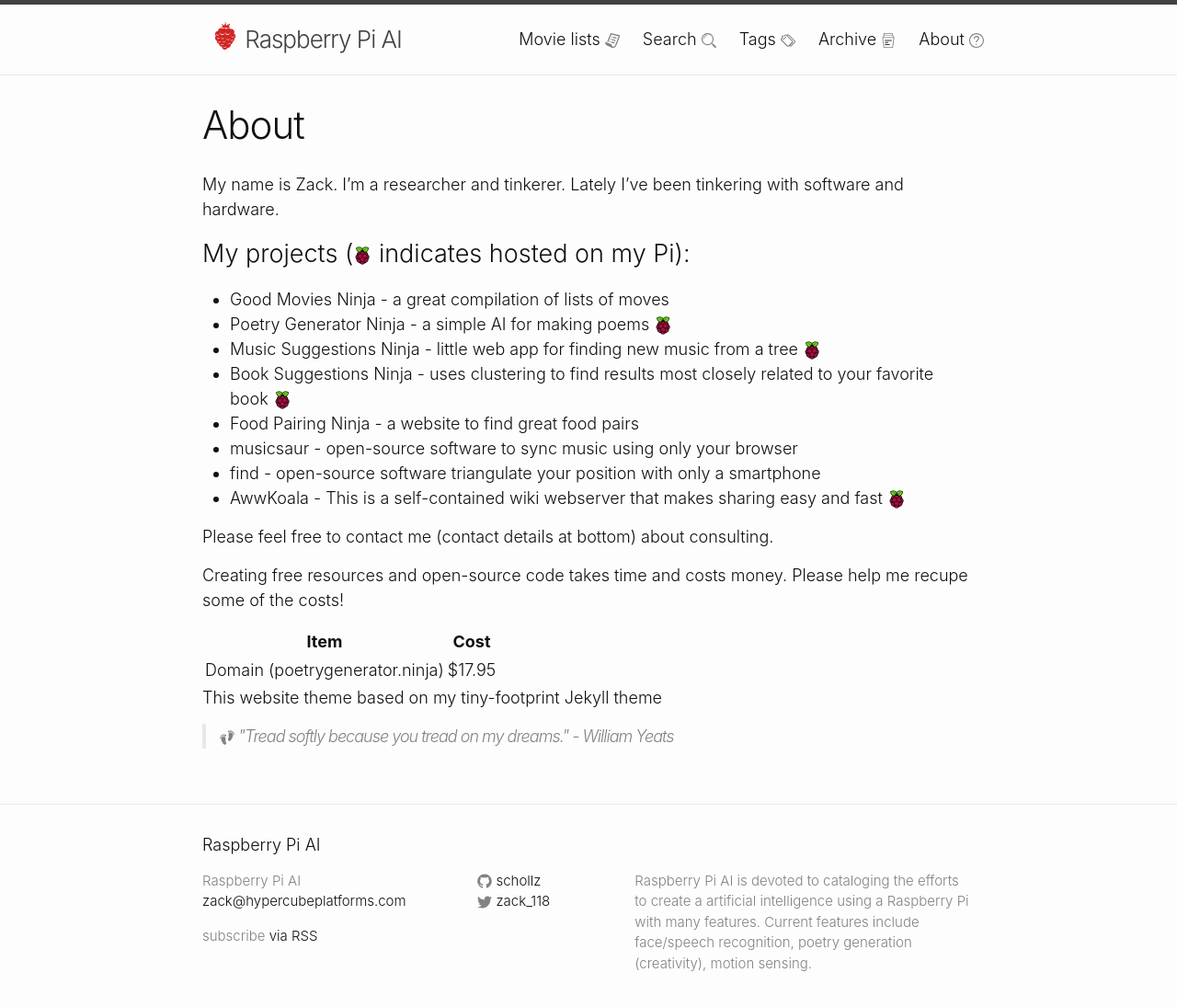
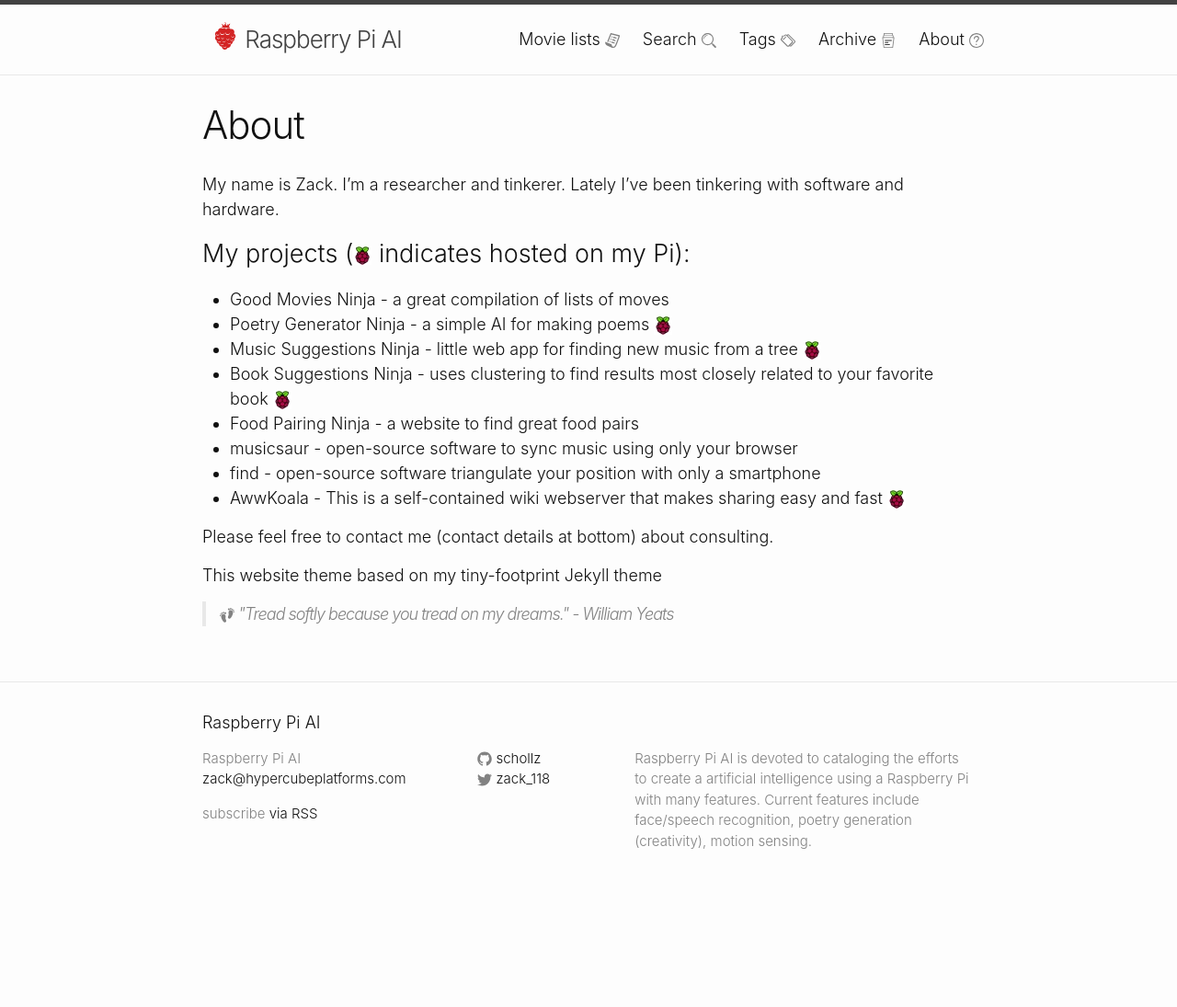
Before and after one commit to schollz/rpiai.com.old, a Jekyll site: the page built from about.md, in a window 1280 px wide and 1119 px high. Shown: the top 1095 px of the window at 92% size. Built offline with Jekyll 4.4.1, drawn with Linux system fonts in a browser that asks for light colours.

Commit message:
Update about.md

```diff
--- a/about.md
+++ b/about.md
@@ -20,11 +20,6 @@ My name is Zack. I'm a researcher and tinkerer. Lately I've been tinkering with
 
 Please feel free to contact me (contact details at bottom) about consulting.
 
-Creating free resources and open-source code takes time and costs money. Please help me recupe some of the costs!
-
-| Item | Cost |
-| ---- | ----- |
-| Domain (poetrygenerator.ninja) | $17.95 |
 
 
 This website theme based on [my tiny-footprint Jekyll theme](https://github.com/schollz/jekyll-minimal)
```
